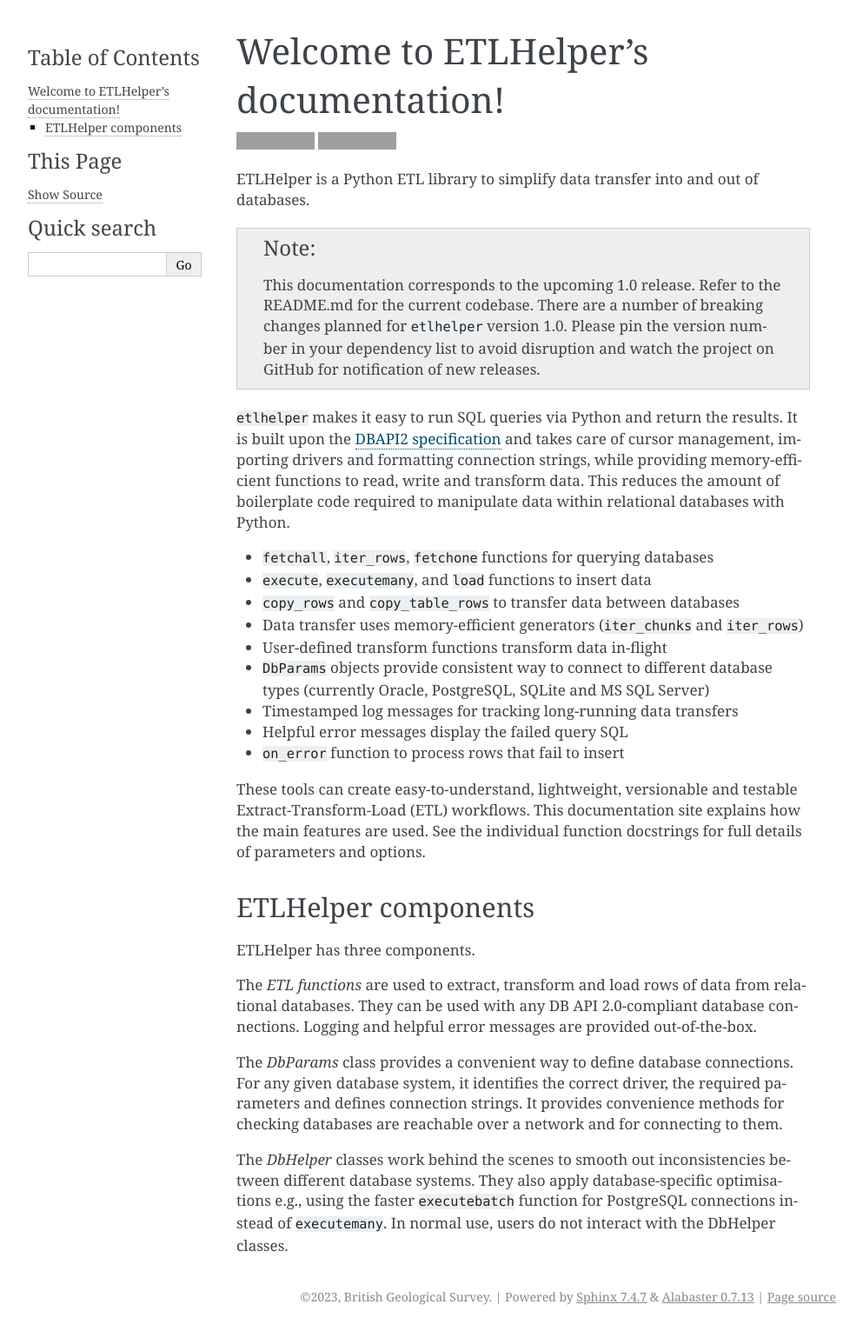
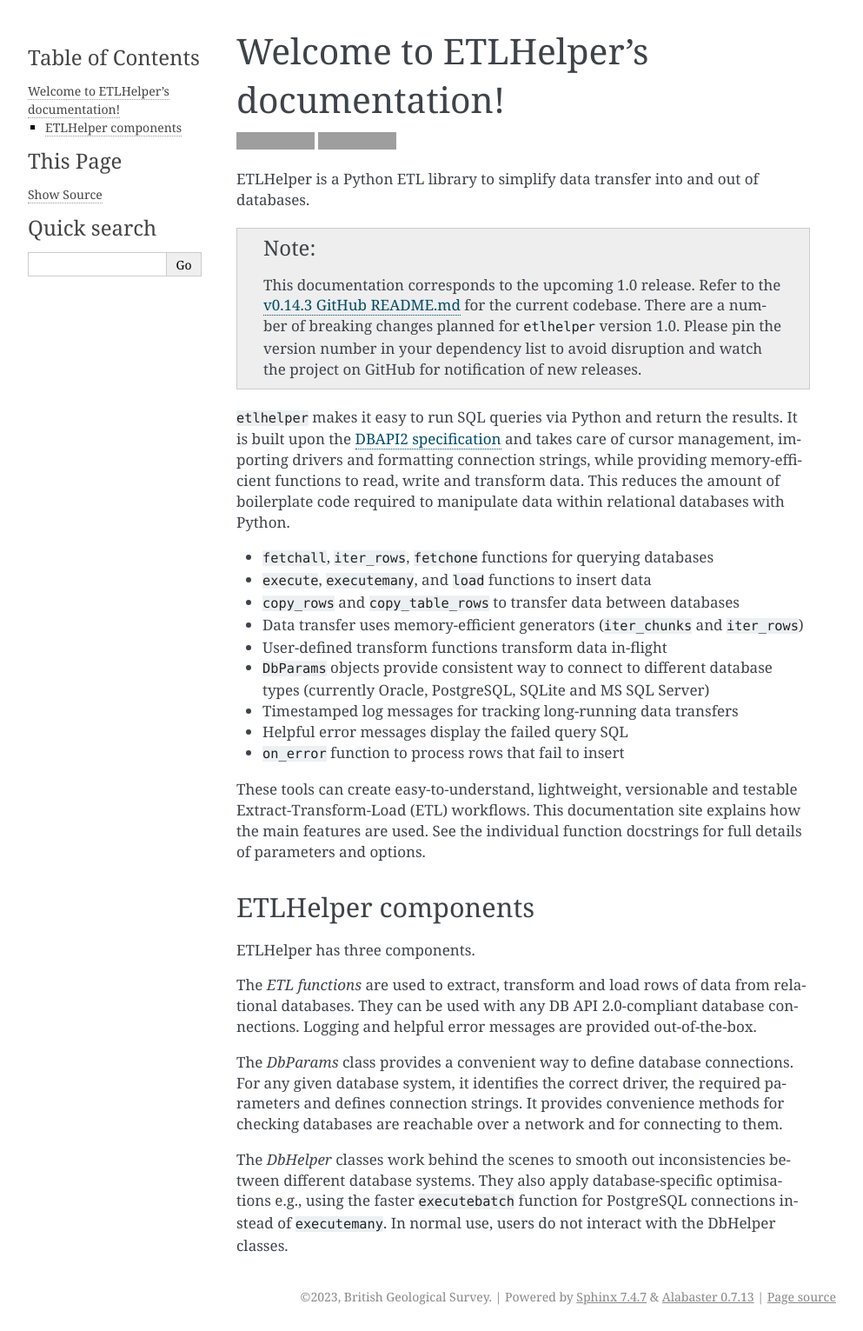
Before and after one commit to BritishGeologicalSurvey/etlhelper, a Sphinx documentation site: the page built from docs/index.rst, in a window 1280 px wide. Shown: the whole page at 87% size, without its empty margins (148-1141 px from the left). Built offline with Sphinx 7.4.7, drawn with Linux system fonts in a browser that asks for light colours; grey boxes are pictures that could not be loaded.

```diff
--- a/docs/etl_functions.rst
+++ b/docs/etl_functions.rst
@@ -418,3 +418,8 @@ Any Python code can be used within the function and extra data can
 result from a calculation, a call to a webservice or a query against
 another database. As a standalone function with known inputs and
 outputs, the transform functions are also easy to test.
+
+Error Handling
+--------------
+
+This section describes exception classes and on_error functions.
--- a/docs/index.rst
+++ b/docs/index.rst
@@ -22,7 +22,7 @@ ETLHelper is a Python ETL library to simplify data transfer into and out of data
 
 
 .. note::  This documentation corresponds to the upcoming 1.0 release.
-   Refer to the README.md for the current codebase.
+   Refer to the `v0.14.3 GitHub README.md <https://github.com/BritishGeologicalSurvey/etlhelper/tree/v0.14.3>`_ for the current codebase.
    There are a number of breaking changes planned for
    ``etlhelper`` version 1.0. Please pin the version number in your
    dependency list to avoid disruption and watch the project on GitHub
```
